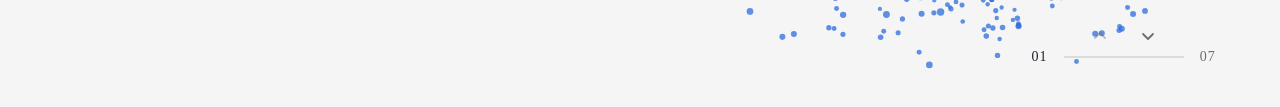
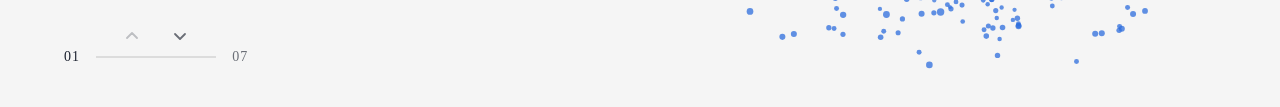
Before and after one commit to ronsj/ronsj.dev, an Astro site: page / in a window 1280 px wide. Shown: the part 701-808 px from the top of the page. Built offline with nearby package versions, Linux system fonts and the light colour scheme; Astro itself is replaced by a stand-in of ours.

Commit message:
Align the progress nav left on desktop

```diff
--- a/src/components/ParticleStory.astro
+++ b/src/components/ParticleStory.astro
@@ -144,7 +144,7 @@
 
     <nav
       aria-label="Sections"
-      class="absolute right-[clamp(20px,5vw,64px)] bottom-8 flex items-center gap-4 text-sm tracking-[0.08em]"
+      class="absolute right-[clamp(20px,5vw,64px)] bottom-8 flex items-center gap-4 text-sm tracking-[0.08em] lg:right-auto lg:left-[clamp(20px,5vw,64px)]"
     >
       <span aria-hidden="true" data-stage-num class="font-mono font-medium">01</span>
       <span class="relative block h-0.5 w-[120px] bg-rule">
```
